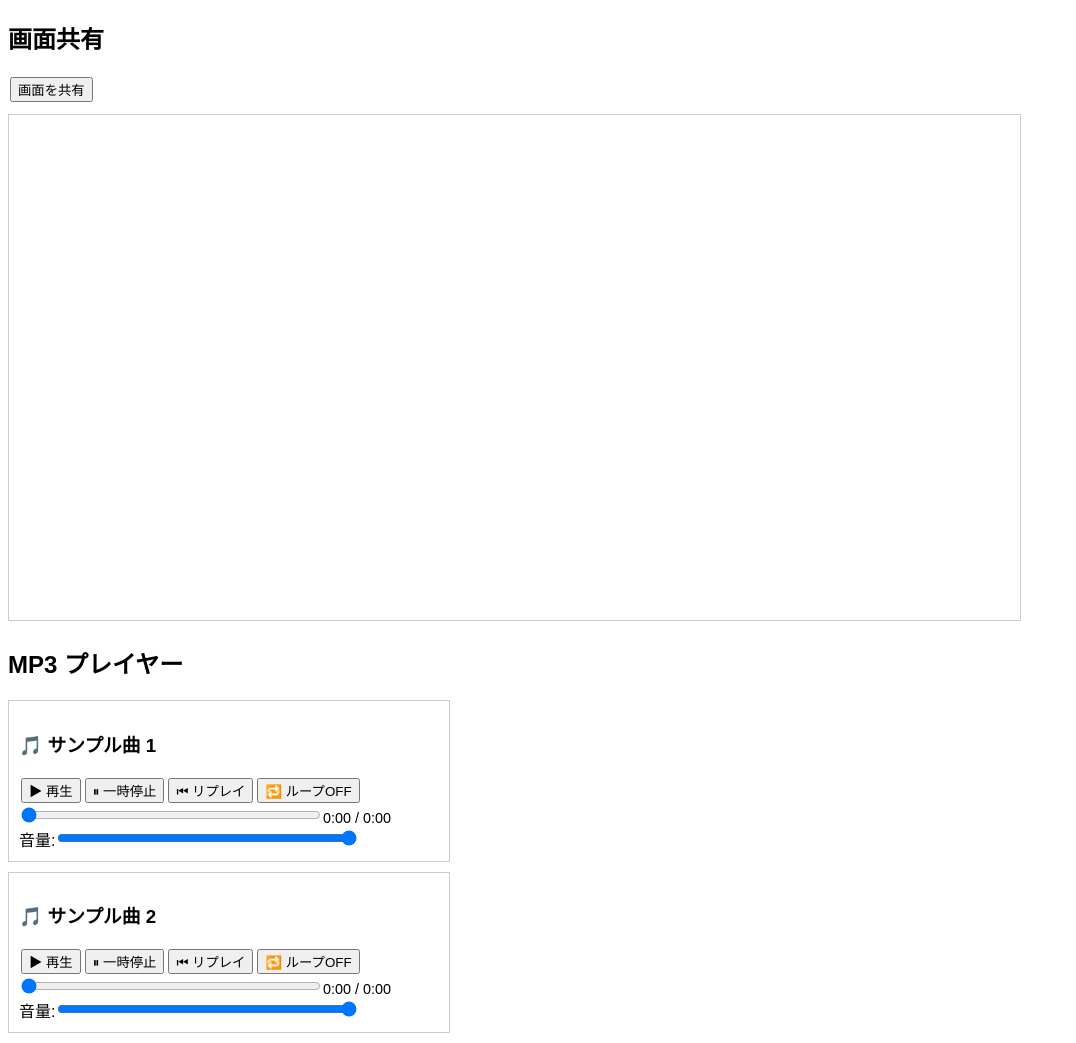
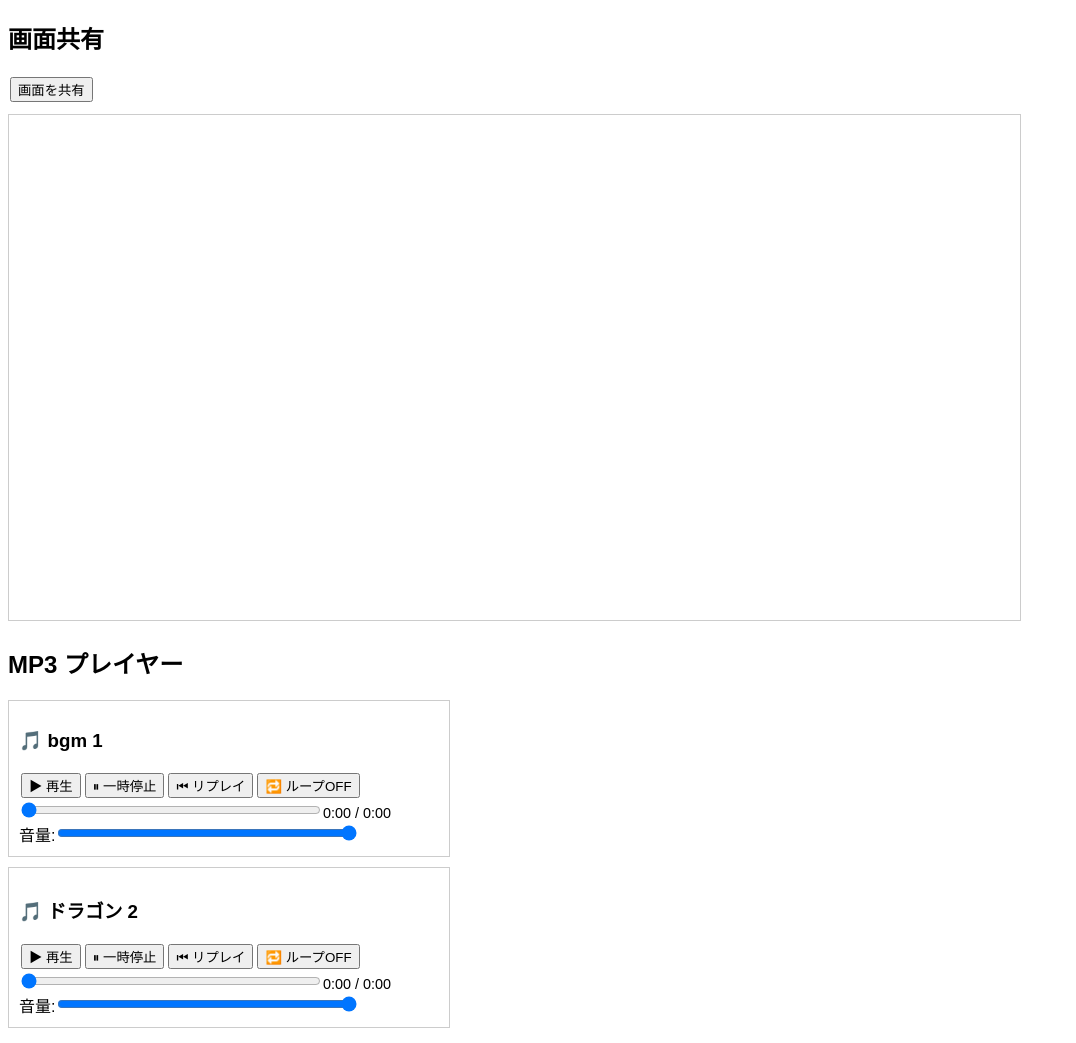
Before and after one commit to ccn-suzuki-naritada/localmonitorcapture, a plain HTML site: page index.html in a window 1280 px wide. Shown: the whole page, without its empty margins (0-1076 px from the left). Drawn offline with Linux system fonts and the light colour scheme.

Commit message:
Replace sample tracks with new audio files

```diff
--- a/index.html
+++ b/index.html
@@ -121,8 +121,8 @@
 
     // プレイヤーを追加
     const playersContainer = document.getElementById("players");
-    createPlayer(playersContainer, "sample1.mp3", "🎵 サンプル曲 1");
-    createPlayer(playersContainer, "sample2.mp3", "🎵 サンプル曲 2");
+    createPlayer(playersContainer, "bgm.mp3", "🎵 bgm 1");
+    createPlayer(playersContainer, "dragon.mp3", "🎵 ドラゴン 2");
   </script>
 </body>
 </html>
```
